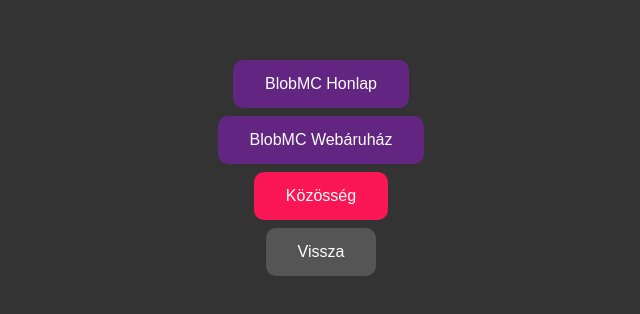
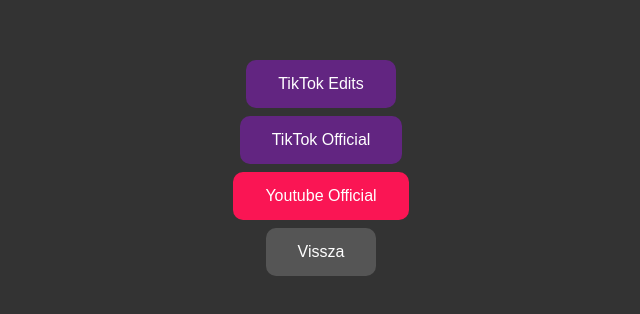
Before and after one commit to veghlacuska/BlobMCMedia, a plain HTML site: page index.html in a window 1280 px wide. Shown: the part 222-536 px from the top of the page, without its empty margins (319-959 px from the left). Drawn offline with Linux system fonts and the light colour scheme.

Commit message:
Fixed link

```diff
--- a/index.html
+++ b/index.html
@@ -58,13 +58,13 @@ body {
 
 <div class="content">
     <!-- Button to open website -->
-    <button class="button webpage-button" onclick="openWebsite()">BlobMC Honlap</button>
+    <button class="button webpage-button" onclick="openWebsite()">TikTok Edits</button>
 
     <!-- Button to open webstore -->
-    <button class="button webstore-button" onclick="openWebstore()">BlobMC Webáruház</button>
+    <button class="button webstore-button" onclick="openWebstore()">TikTok Official</button>
 
     <!-- Button to open GitHub page -->
-    <button class="button github-button" onclick="openGitHub()">Közösség</button>
+    <button class="button github-button" onclick="openGitHub()">Youtube Official</button>
 
     <!-- Button to go back -->
     <button class="button gray-button" onclick="goBack()">Vissza</button>
@@ -76,7 +76,7 @@ function openWebsite() {
 }
 
 function openWebstore() {
-    window.location.href = "https://blobmc-bolt.tebex.io";
+    window.location.href = "https://www.tiktok.com/@blobmchu";
 }
 
 function openGitHub() {
```
